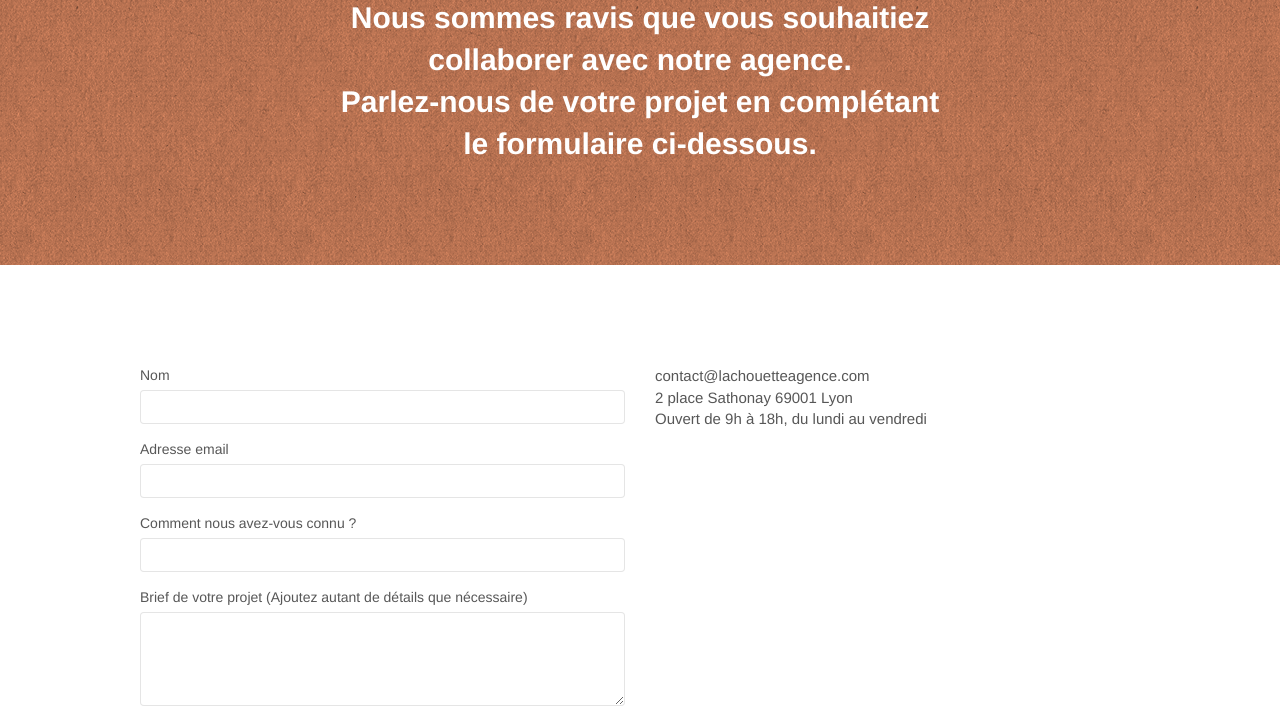
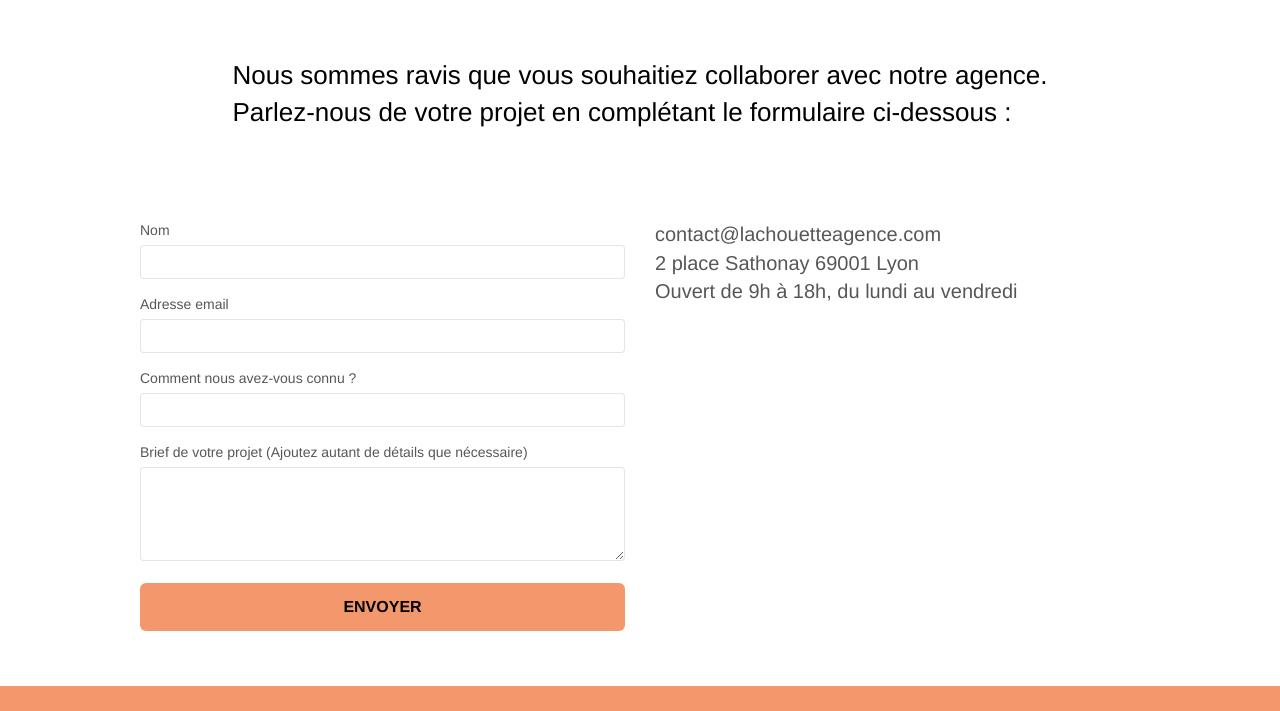
Before and after one commit to MathildeJNL/MathildeJeannolle_4_120222, a plain HTML site: page contact.html in a window 1280 px wide. Shown: the part 267-978 px from the top of the page. Drawn offline with Linux system fonts and the light colour scheme.

Commit message:
Modification : text size, reading order and img containing txt in txt

```diff
--- a/contact.html
+++ b/contact.html
@@ -64,12 +64,8 @@
 		<div class="row">
 			<div class="col-sm-12">
 				<h1 class="text-center hero-bloc-text tc-white">
-					Parlons web design !
+					Nous contacter
 				</h1>
-				<p class="text-center mg-lg tc-white tight-width-whitespace">
-					Nous sommes ravis que vous souhaitiez collaborer avec notre agence.<br>
-					Parlez-nous de votre projet en complétant le formulaire ci-dessous.
-				</p>
 			</div>
 		</div>
 	</div>
@@ -77,6 +73,10 @@
 <!-- bloc-6 END -->
 
 <!-- bloc-7 -->
+<h2 id="title-bloc6">
+	Nous sommes ravis que vous souhaitiez collaborer avec notre agence.<br>
+	Parlez-nous de votre projet en complétant le formulaire ci-dessous :
+</h2>
 <div class="bloc bgc-white l-bloc" id="bloc-7">
 	<div class="container bloc-lg">
 		<div class="row">
--- a/style.css
+++ b/style.css
@@ -45,7 +45,7 @@ a:hover {
 }
 
 .bloc-lg {
-    padding: 100px 50px;
+    padding: 50px 50px;
 }
 
 .bloc-md {
@@ -325,7 +325,7 @@ a:hover {
 .nav > li {
     float: left;
     margin-top: 4px;
-    font-size: 16px;
+    font-size: 20px;
 }
 
 .navbar-nav .open .dropdown-menu > li > a {
@@ -677,11 +677,11 @@ a {
 }
 
 p {
-    font-size: 15px;
+    font-size: 20px;
 }
 
 .tight-width-whitespace {
-    max-width: 600px;
+    width: 100%;
     margin: auto auto auto auto;
 }
 
@@ -716,12 +716,12 @@ p {
 
 
 h2 {
-    font-size: 22px;
+    font-size: 30px;
     line-height: 1.4em;
 }
 
 h3 {
-    font-size: 15px;
+    font-size: 20px;
     text-transform: uppercase;
     font-weight: 700;
     color: #333333!important;
@@ -848,6 +848,20 @@ h4 {
 
 .bg-presentation {
     background-image: url("img/image-de-presentation.bmp");
+}
+
+#citation{
+    font-style: italic;
+    font-size: 17px;
+}
+
+#title-bloc6{
+    color: #000000 !important;
+    font-size: 26px;
+    display: flex;
+    justify-content: center;
+    padding-top: 40px;
+    padding-bottom: 30px;
 }
 
 @media (max-width: 1024px) {
```
Also changed, not shown: index.html (+5 -5 lines).
